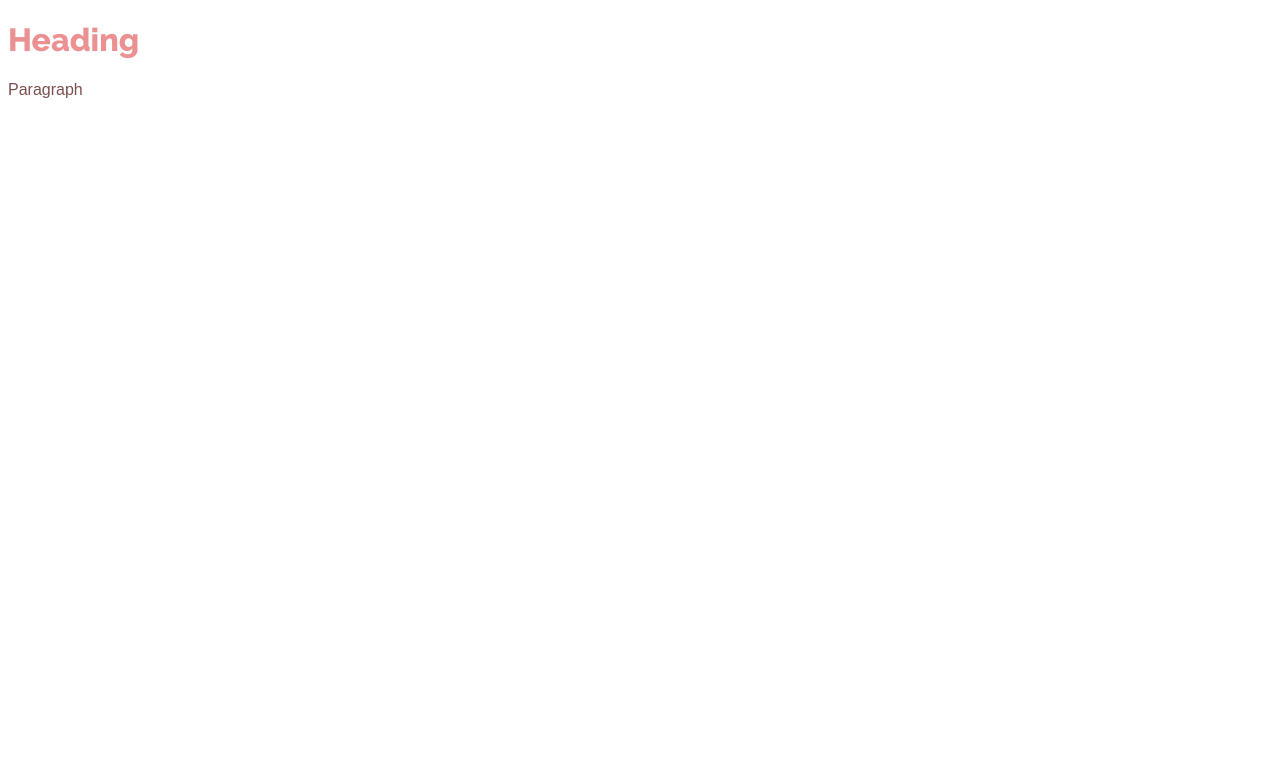
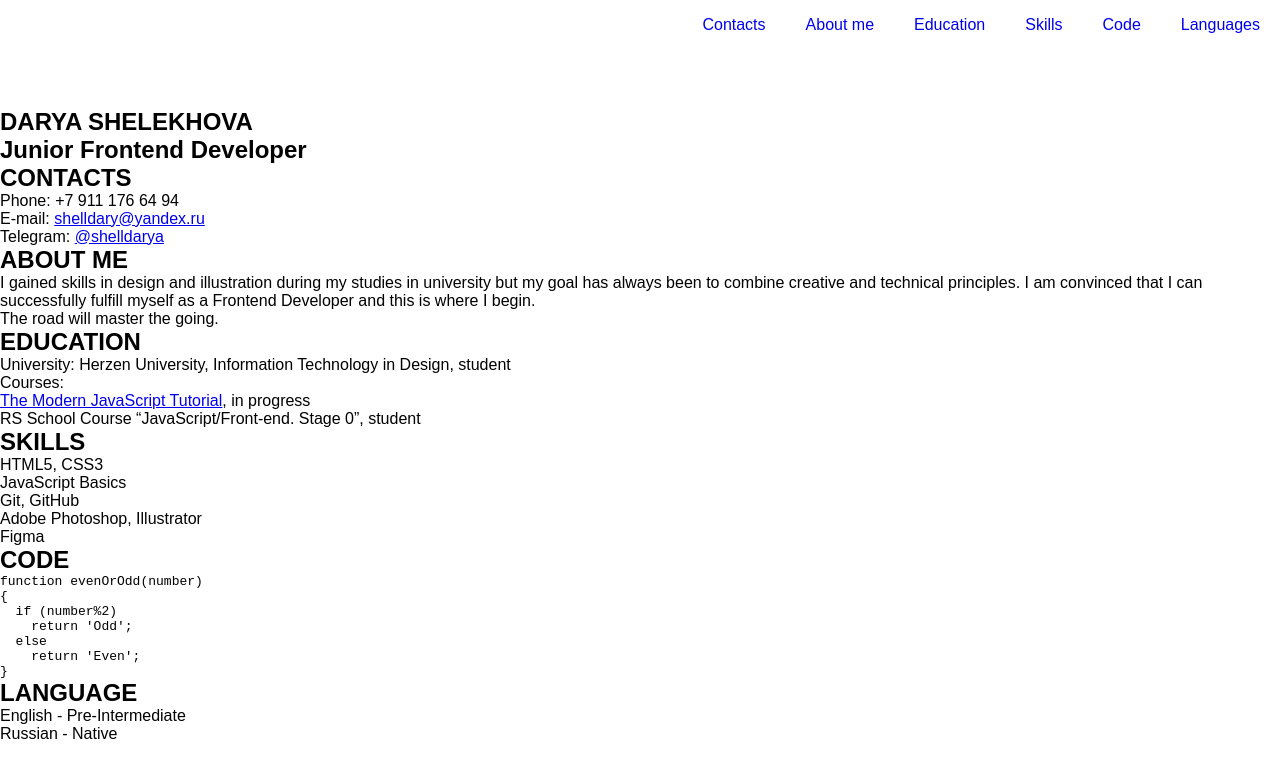
Before and after one commit to jasmine-green-tea/rsschool-cv, a plain HTML site: page index.html in a window 1280 px wide. Drawn offline with Linux system fonts and the light colour scheme; a web font is replaced by a local one.

Commit message:
feat: add content

```diff
--- a/index.html
+++ b/index.html
@@ -5,17 +5,105 @@
     <title>Darya S | CV</title>
 	  <link type="text/css" rel="stylesheet" href="style.css">
 	  <link rel="icon" href="assets/favicon.ico">
+
 	  <link rel="preconnect" href="https://fonts.googleapis.com">
       <link href="https://fonts.googleapis.com/css2?family=Raleway:wght@800&display=swap" rel="stylesheet">
+	  <link rel="preconnect" href="https://fonts.googleapis.com">
+	  <link rel="preconnect" href="https://fonts.gstatic.com" crossorigin>
+	  <link href="https://fonts.googleapis.com/css2?family=Hind+Madurai&display=swap" rel="stylesheet">
+	  <link rel="preconnect" href="https://fonts.googleapis.com">
+	  <link rel="preconnect" href="https://fonts.gstatic.com" crossorigin>
+	  <link href="https://fonts.googleapis.com/css2?family=Hind+Madurai&family=Lora:ital,wght@1,400..700&display=swap" rel="stylesheet">
+
   </head>
 
   <body>
-    <h1>
-	  Heading
-	</h1>
-	<p>
-	  Paragraph
-	</p>
+    <header class="header">
+	  <nav class="nav">
+	    <ul class="nav-list">
+		  <li class="nav-item"><a href="#contacts" class="nav-link">Contacts</a></li>
+		  <li class="nav-item"><a href="#aboutme" class="nav-link">About me</a></li>
+		  <li class="nav-item"><a href="#education" class="nav-link">Education</a></li>
+		  <li class="nav-item"><a href="#skills" class="nav-link">Skills</a></li>
+		  <li class="nav-item"><a href="#code" class="nav-link">Code</a></li>
+		  <li class="nav-item"><a href="#languages" class="nav-link">Languages</a></li>
+		</ul>
+	  </nav>
+	</header>
+
+	<main class="main">
+
+	  <section class="section" id="profile">
+	    <div class="section-profile-title">
+	      <h1 class="section-name">DARYA SHELEKHOVA</h1>
+		  <h2 class="section-subtitle">Junior Frontend Developer</h2>
+		</div>
+	  </section>
+
+	  <section class="section" id="contacts">
+	    <h2 class="section-title">CONTACTS</h2>
+		<ul class="section-list">
+		  <li class="section-contacts-item">Phone: +7 911 176 64 94</li>
+		  <li class="section-contacts-item">E-mail: <a href="malito:shelldary@yandex.ru" title="email">shelldary@yandex.ru</a></li>
+		  <li class="section-contacts-item">Telegram: <a href="https://t.me/shelldarya" title="telegram">@shelldarya</a></li>
+		</ul>
+	  </section>
+
+	  <section class="section" id="aboutme">
+	     <h2 class="section-title">ABOUT ME</h2>
+		 <p>
+		   I gained skills in design and illustration during my studies in university but my goal has always been to combine creative and technical principles. I am convinced that I can successfully fulfill myself as a Frontend Developer and this is where I begin.
+		 </p>
+		 <blockquote class="quote">
+		   <p>The road will master the going.</p>
+		 </blockquote>
+	  </section>
+
+	  <section class="section" id="education">
+	     <h2 class="section-title">EDUCATION</h2>
+		 <ul class="section-list">
+		   <li class="section-item">University: Herzen University, Information Technology in Design, <span>student</span></li>
+		   <li class="section-item">Courses:
+		     <li class="section-item-item"><a href="https://javascript.info/" title="js-manual">The Modern JavaScript Tutorial</a>, <span>in progress</span></li>
+			 <li class="section-item-item">RS School Course “JavaScript/Front-end. Stage 0”, <span>student</span></li>
+		   </li>
+		 </ul>
+	  </section>
+
+	  <section class="section" id="skills">
+	     <h2 class="section-title">SKILLS</h2>
+		 <ul class="section-list">
+		   <li class="section-item">HTML5, CSS3</li>
+		   <li class="section-item">JavaScript Basics</li>
+		   <li class="section-item">Git, GitHub</li>
+		   <li class="section-item">Adobe Photoshop, Illustrator</li>
+		   <li class="section-item">Figma</li>
+		 </ul>
+	  </section>
+
+	  <section class="section" id="code">
+	     <h2 class="section-title">CODE</h2>
+		 <pre class="pre"><code>function evenOrOdd(number)
+{
+  if (number%2)
+    return 'Odd';
+  else
+    return 'Even';
+}</code></pre>
+	  </section>
+
+	  <section class="section" id="languages">
+	     <h2 class="section-title">LANGUAGE</h2>
+		 <ul class="section-list">
+		   <li class="section-item">English - Pre-Intermediate</li>
+		   <li class="section-item">Russian - Native</li>
+		 </ul>
+	  </section>
+
+	</main>
+
+	<footer class="footer">
+	</footer>
   </body>
 
 </html>
--- a/style.css
+++ b/style.css
@@ -1,17 +1,31 @@
 * {
   box-sizing: border-box;
-}
-body {
-	font-family: "Raleway", sans-serif;
+  margin: 0;
+  padding: 0;
 }
 
-h1 {
-	color: #ec9192;
-	border-bottom: 1px solid white;
+html {
+	scroll-behavior: smooth;
 }
 
-p {
+body {
 	font-family: "Hind Madurai", sans-serif;
-	color: #7d4f50;
-	font-size: 20 px;
+	min-height: 100vh;
+	display: flex;
+	flex-direction: column;
+	justify-content: space-between;
 }
+
+.nav-list {
+	display: flex;
+    justify-content: flex-end;
+    align-items: center;
+    list-style: none;
+}
+
+.nav-link {
+	padding: 0 20px;
+	text-decoration: none;
+	line-height: 50px;
+	transition: 0.3s;
+}
```
